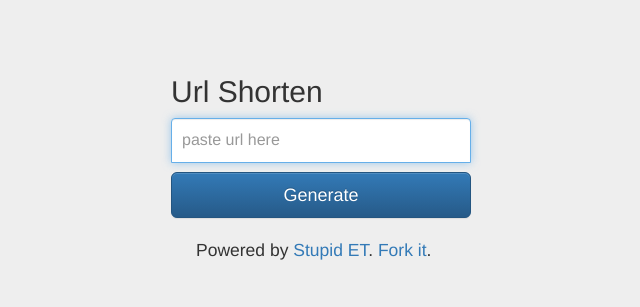
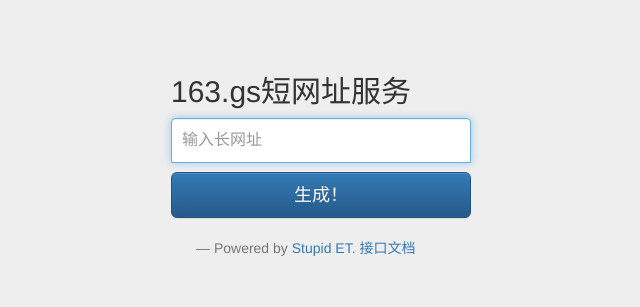
Before and after one commit to cedricporter/url-shorten, a Python web app: template templates/short.html in a window 1280 px wide. Shown: the top 307 px of the page, without its empty margins (319-959 px from the left). Run offline with Jinja, Linux system fonts and the light colour scheme; the template is opened without the code that fills it, so the values that code supplies are empty; some libraries are stand-ins or nearby versions.

Commit message:
update readme and change to Chinese page

```diff
--- a/templates/short.html
+++ b/templates/short.html
@@ -9,7 +9,7 @@
         <meta name="author" content="Hua Liang">
         <link rel="shortcut icon" href="../../docs-assets/ico/favicon.png">
 
-        <title>163.gs短链接服务</title>
+        <title>163.gs短网址服务</title>
 
         <!-- 最新 Bootstrap 核心 CSS 文件 -->
         <link rel="stylesheet" href="http://cdn.bootcss.com/twitter-bootstrap/3.0.3/css/bootstrap.min.css">
@@ -64,18 +64,20 @@
     <body>
         <div class="container">
             <form class="form-signin" role="form" id="applyForm">
-                <h2 class="form-signin-heading">Url Shorten</h2>
-                <input type="text" name="url" class="form-control" placeholder="paste url here" required autofocus>
+                <h2 class="form-signin-heading">163.gs短网址服务</h2>
+                <input type="text" name="url" class="form-control" placeholder="输入长网址" required autofocus>
                 <label class="checkbox"> </label>
                 <span class="help-block" name="ret_msg"></span>
-                <button class="generateBtn btn btn-lg btn-primary btn-block" type="button">Generate</button>
+                <button class="generateBtn btn btn-lg btn-primary btn-block" type="button">生成！</button>
 
                 <label class="checkbox"> </label>
+
                 <blockquote>
-                    <p>Powered by <a href="http://EverET.org">Stupid ET</a>. <a href="https://github.com/cedricporter/url-shorten">Fork it</a>.</p>
+                    <p><small>Powered by <a href="http://EverET.org">Stupid ET</a>. <a href="https://github.com/cedricporter/url-shorten">接口文档</a></small></p>
                 </blockquote>
+            </form>
 
-            </form>
+
 
         </div> <!-- /container -->
 
```
Also changed, not shown: README.md.
